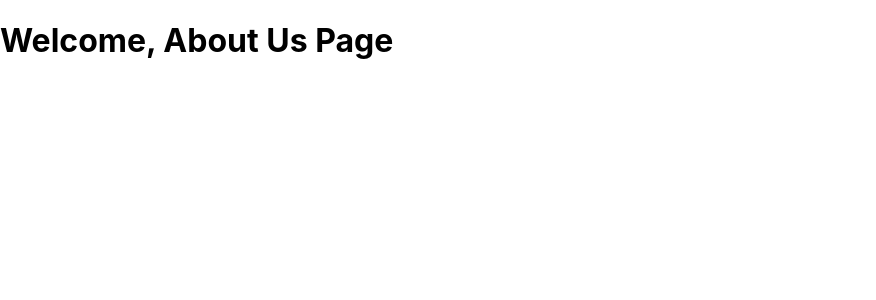
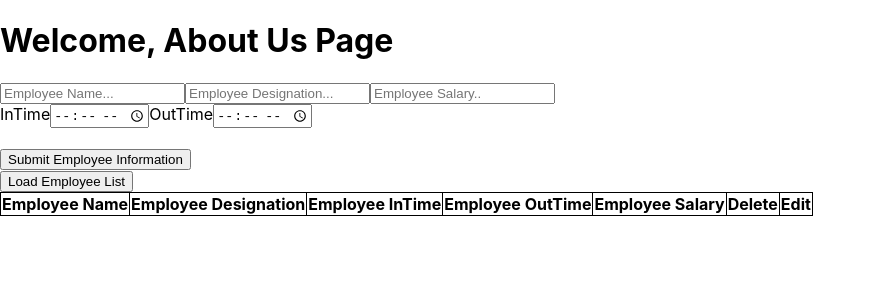
Before and after one commit to karthickvkumar/vcentry28, a React (Create React App) app in the folder learning-react/: page /about in a window 1280 px wide. Shown: the top 300 px of the page, without its empty margins (0-876 px from the left). Built offline with nearby package versions, Linux system fonts and the light colour scheme.

Commit message:
commit message

```diff
--- a/learning-react/src/css/style.css
+++ b/learning-react/src/css/style.css
@@ -115,7 +115,7 @@
 }
 
 .student-list{
-  width: 150px;
+  width: 170px;
   height: 100px;
   border: 2px solid red;
 }
@@ -124,3 +124,8 @@
   text-align: center;
   margin: 0px;
 }
+
+table, th, td {
+  border: 1px solid black;
+  border-collapse: collapse;
+}
--- a/learning-react/src/pages/about.js
+++ b/learning-react/src/pages/about.js
@@ -1,9 +1,99 @@
-import React from "react";
+import React, {useState} from "react";
+import axios from "axios";
 
 const AboutPage = () => {
+
+  const [employeeList, updateEmployeeList] = useState([]);
+  const [informationForm, submitInformationForm] = useState({
+    "employeeName" : "",
+    "designation" : "",
+    "inTime" : "",
+    "outTime" : "",
+    "salary" : ""
+  })
+
+  const loadEmployeeList = () => {
+    const url = "http://localhost:5000/api/employee/list";
+
+    axios.get(url)
+      .then((response) => {
+        updateEmployeeList(response.data);
+      })
+      .catch((error) => {
+        console.log(error);
+      })
+  }
+
+  let result = employeeList.map((value, index) => {
+    return(
+      <tr key={index}>
+        <td>{value.employeeName}</td>
+        <td>{value.designation}</td>
+        <td>{value.inTime}</td>
+        <td>{value.outTime}</td>
+        <td>{value.salary}</td>
+        <td>
+          <button>Delete</button>
+        </td>
+        <td>
+          <button>Edit</button>
+        </td>
+      </tr>
+    )
+  })
+
+  const handleInput = (event) => {
+    submitInformationForm({...informationForm, [event.target.name] : event.target.value });
+  }
+
+  const uploadFormValue = () => {
+    console.log(informationForm);
+
+    const url = "http://localhost:5000/api/employee/create";
+
+    axios.post(url, informationForm)
+      .then((response) => {
+        alert(response.data);
+        loadEmployeeList();
+      })
+      .catch((error) => {
+        console.log(error);
+      })
+  }
+
   return(
     <div>
       <h1>Welcome, About Us Page</h1>
+      <div>
+        <input type="text" name="employeeName" placeholder="Employee Name..." onChange={handleInput} />
+        <input type="text" name="designation" placeholder="Employee Designation..." onChange={handleInput}/>
+        <input type="number" name="salary" placeholder="Employee Salary.." onChange={handleInput} />
+        <br/>
+
+        <label>InTime</label><input type="time" name="inTime" onChange={handleInput}/>
+        <label>OutTime</label><input type="time" name="outTime" onChange={handleInput} />
+        <br/>
+        <br/>
+        <button onClick={() => uploadFormValue() }>Submit Employee Information</button>
+        <br/>
+      </div>
+      <button onClick={() => loadEmployeeList()}>Load Employee List</button>
+      <table>
+        <thead>
+          <tr>
+            <th>Employee Name</th>
+            <th>Employee Designation</th>
+            <th>Employee InTime</th>
+            <th>Employee OutTime</th>
+            <th>Employee Salary</th>
+            <th>Delete</th>
+            <th>Edit</th>
+          </tr>
+        </thead>
+        <tbody>
+          {result}
+        </tbody>
+      </table>
     </div>
   )
 }
--- a/learning-react/src/pages/crud.js
+++ b/learning-react/src/pages/crud.js
@@ -8,13 +8,15 @@ const CRUDOperationPage = () => {
     name : "",
     age : "",
     location: ""
-  })
+  });
+  const [selectedStudent, updateSelectedStudent] = useState(undefined);
 
   const loadStudentDetails = () => {
     const url = "http://localhost:5000/api/list/students";
 
     axios.get(url)
       .then((response) => {
+        console.log(response);
         updateStudentList(response.data);
       })
       .catch((error) => {
@@ -22,16 +24,53 @@ const CRUDOperationPage = () => {
       })
   }
 
+  const handleEditInput = (id, event) => {
+    // console.log(id, event);
+    const index = id - 1;
+    studentList[index][event.target.name] = event.target.value;
+
+    updateStudentList([...studentList]);
+
+  }
+
   let record = studentList.map((value, index) => {
     return(
       <div key={index} className='student-list'>
-        <h3>{value.name}</h3>
-        <h3 className='hello'>{value.age}</h3>
-        <h3>{value.location}</h3>
+        {
+          selectedStudent == value.id ?
+            <div>
+              <input type='text'  name="name"  placeholder='Student Name...' value={value.name} onChange={handleEditInput.bind(this, value.id)} />
+              <input type='text' name="age"  placeholder='Student Age...' value={value.age} onChange={handleEditInput.bind(this, value.id)}/>
+              <input type='text' name="location" placeholder='Student Location...' value={value.location} onChange={handleEditInput.bind(this, value.id)}/>
+            </div>
+            :
+            <div>
+              <h3>{value.name}</h3>
+              <h3 className='hello'>{value.age}</h3>
+              <h3>{value.location}</h3>
+            </div>
+
+        }
+
         <button onClick={() => deleteStudent(value.id)}>Delete</button>
+        {
+          selectedStudent == value.id ?
+            <button onClick={() => saveStudent()}>Save</button>
+            :
+            <button onClick={() => editStudent(value.id)}>Edit</button>
+        }
       </div>
     )
   });
+
+  const editStudent = (id) => {
+    updateSelectedStudent(id);
+  }
+
+
+  const saveStudent = (id) => {
+    updateSelectedStudent(undefined);
+  }
 
   const deleteStudent = (id) => {
     const url = "http://localhost:5000/api/delete/student/" + id;
```
Also changed, not shown: 1 other file (tests, documents, lock files or other folders).
